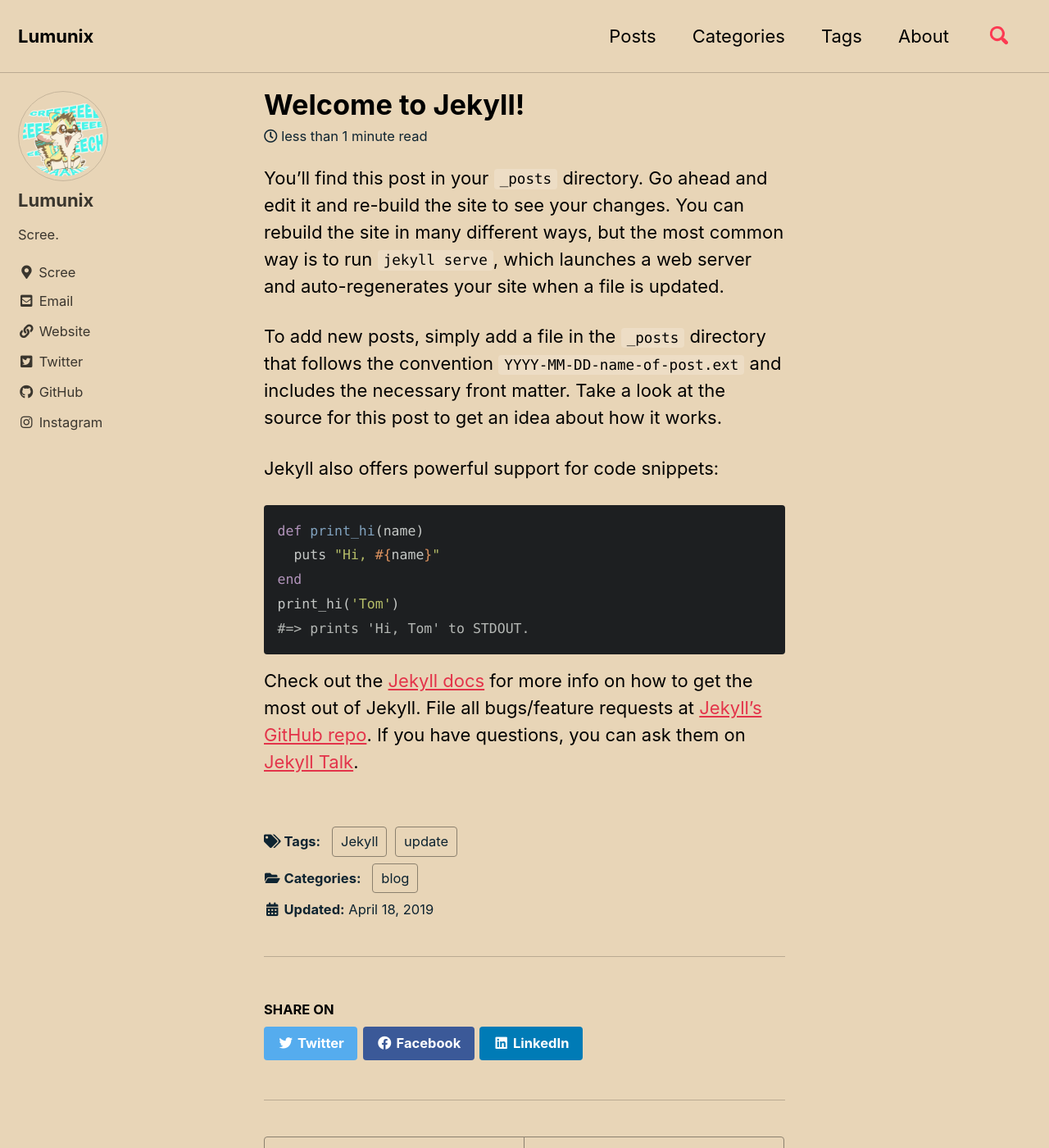
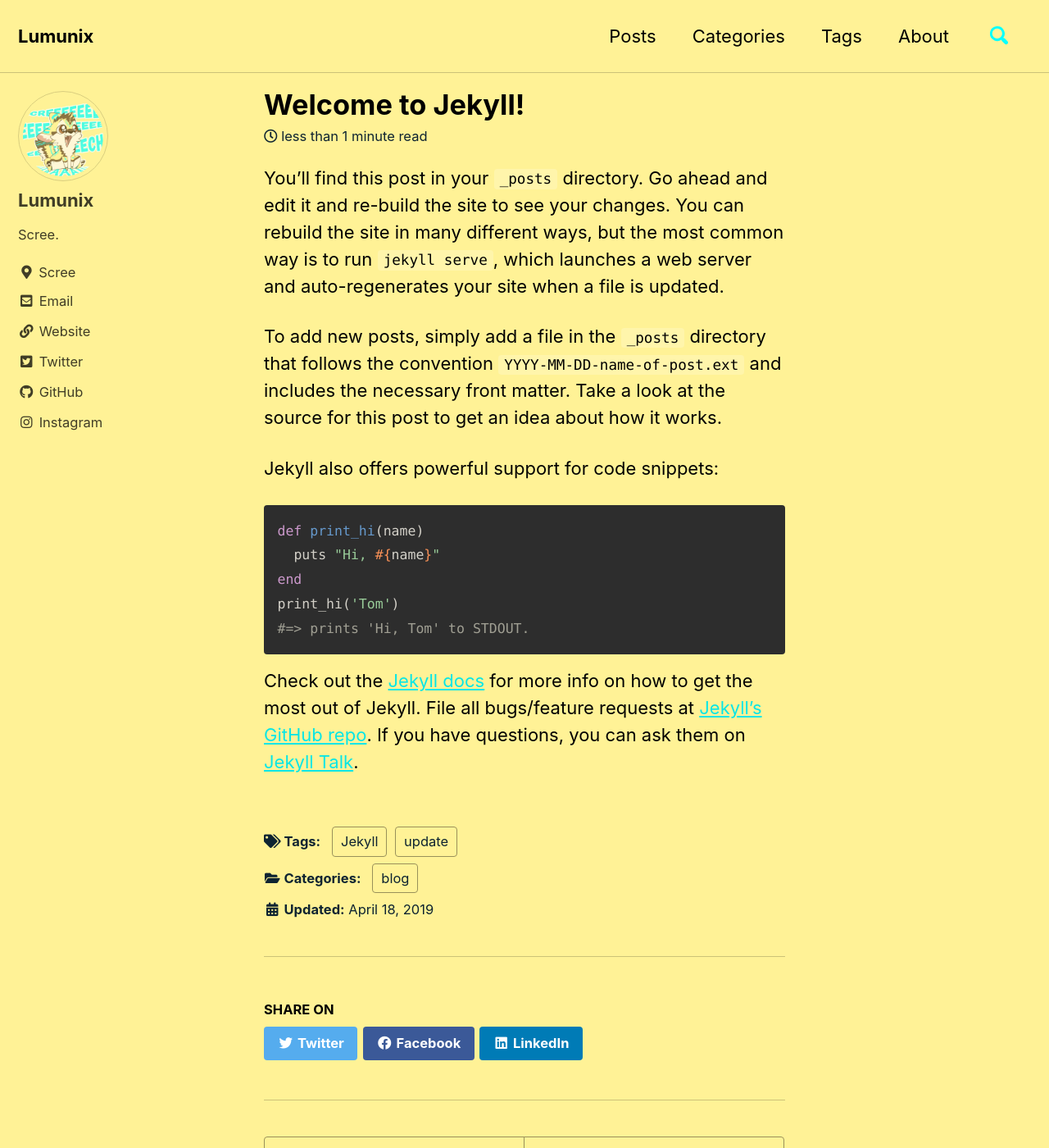
Before and after one commit to joegrover/lumunix.github.io, a Jekyll site: the page built from _posts/2019-04-18-welcome-to-jekyll.md, in a window 1280 px wide and 1400 px high. Shown: the whole window at 82% size. Built offline with Jekyll 4.4.1, drawn with Linux system fonts in a browser that asks for light colours; cached includes are drawn as plain includes.

Commit message:
new theme

```diff
--- a/_config.yml
+++ b/_config.yml
@@ -12,7 +12,7 @@
 
 # theme                  : "minimal-mistakes-jekyll"
 # remote_theme           : "mmistakes/minimal-mistakes"
-minimal_mistakes_skin    : "sunrise" # "air", "aqua", "contrast", "dark", "dirt", "neon", "mint", "plum", "sunrise"
+minimal_mistakes_skin    : "lumunix" # "air", "aqua", "contrast", "dark", "dirt", "neon", "mint", "plum", "sunrise"
 
 # Site Settings
 locale                   : "en-US"
--- /dev/null
+++ b/_sass/minimal-mistakes/skins/_lumunix.scss
@@ -0,0 +1,46 @@
+/* ==========================================================================
+   Sunrise skin
+   ========================================================================== */
+
+/* Colors */
+$dark-gray: #0e2431 !default;
+$background-color: #fff296 !default;
+$text-color: #000 !default;
+$muted-text-color: $dark-gray !default;
+$primary-color: #07ffff !default;
+$border-color: mix(#000, $background-color, 20%) !default;
+$code-background-color: mix(#fff, $background-color, 20%) !default;
+$code-background-color-dark: mix(#000, $background-color, 10%) !default;
+$form-background-color: mix(#fff, $background-color, 15%) !default;
+$footer-background-color: #f9b248 !default;
+$link-color: mix(#000, $primary-color, 10%) !default;
+$link-color-hover: mix(#fff, $link-color, 25%) !default;
+$link-color-visited: mix(#000, $link-color, 25%) !default;
+$masthead-link-color: $text-color !default;
+$masthead-link-color-hover: mix(#000, $text-color, 20%) !default;
+$navicon-link-color-hover: mix(#000, $background-color, 30%) !default;
+
+/* Eighties syntax highlighting (base16) */
+$base00: #2d2d2d !default;
+$base01: #393939 !default;
+$base02: #515151 !default;
+$base03: #747369 !default;
+$base04: #a09f93 !default;
+$base05: #d3d0c8 !default;
+$base06: #e8e6df !default;
+$base07: #f2f0ec !default;
+$base08: #f2777a !default;
+$base09: #f99157 !default;
+$base0a: #ffcc66 !default;
+$base0b: #99cc99 !default;
+$base0c: #66cccc !default;
+$base0d: #6699cc !default;
+$base0e: #cc99cc !default;
+$base0f: #d27b53 !default;
+
+.author__urls.social-icons i,
+.author__urls.social-icons .svg-inline--fa,
+.page__footer-follow .social-icons i,
+.page__footer-follow .social-icons .svg-inline--fa  {
+  color: inherit;
+}
```
